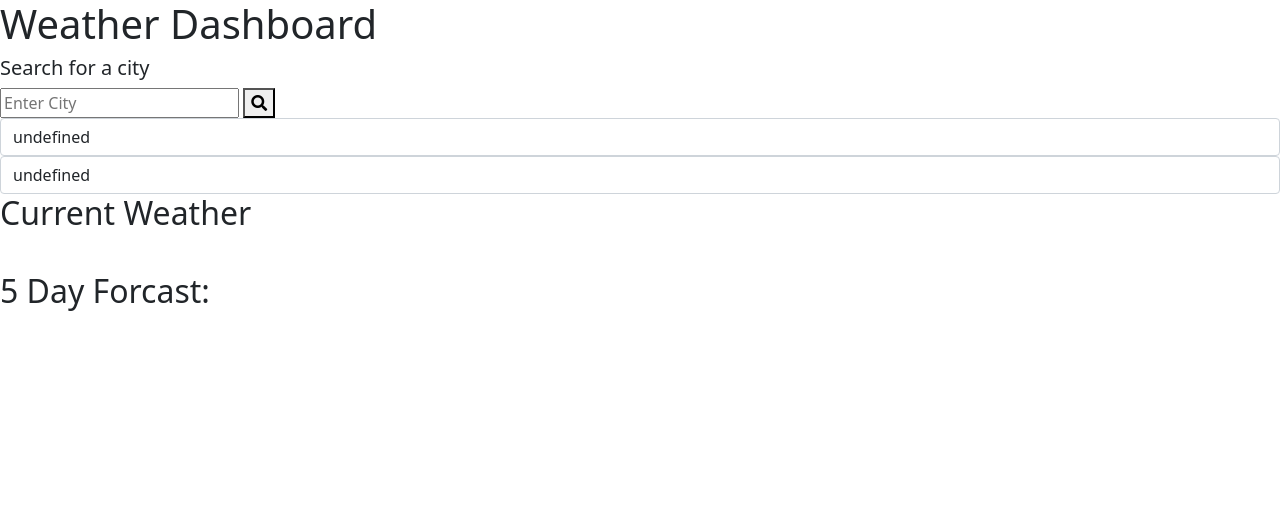
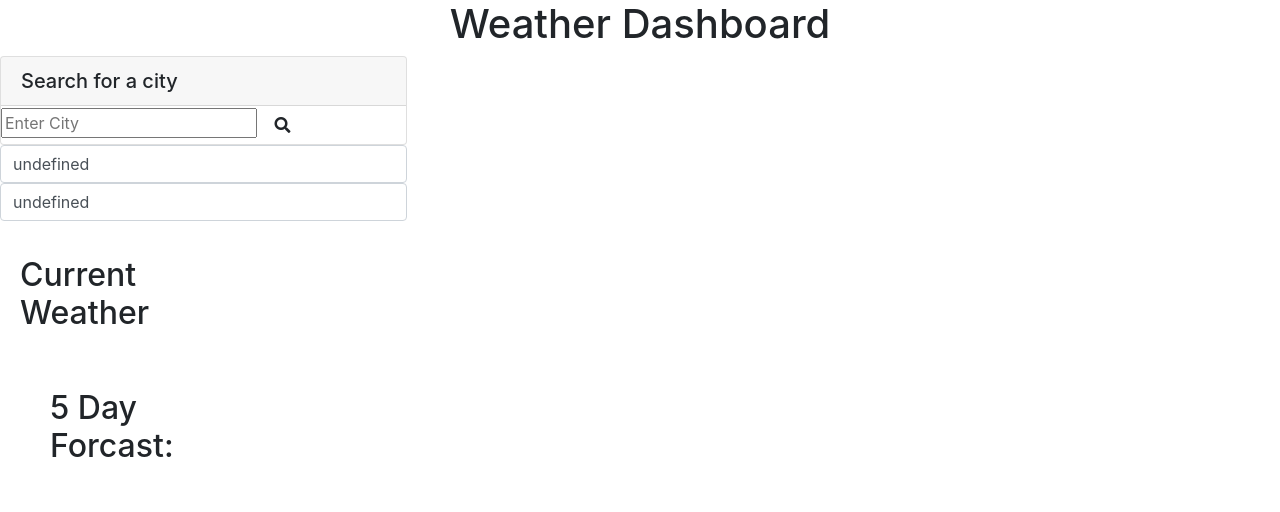
Before and after one commit to itsnestor/Weather_Dashboard, a plain HTML site: page index.html in a window 1280 px wide. Drawn offline with nearby package versions, Linux system fonts and the light colour scheme; no server answers.

Commit message:
syntax errors

```diff
--- a/assets/script.js
+++ b/assets/script.js
@@ -16,7 +16,7 @@ var currentUVIndex = $("#uvIndex");
 var history = JSON.parse(localStorage.getItem("cities")) || [];
 console.log(history)
 
-var formSubmit = function(event) {
+var formSubmit = function (event) {
     event.preventDefault();
 
     var city = cityInputEl.val();
@@ -34,13 +34,13 @@ var formSubmit = function(event) {
 }
 
 // fetch api to get current weather
-var currentWeather = function(city) {
+var currentWeather = function (city) {
     var url = `https://api.openweathermap.org/data/2.5/weather?q=${city}&appid=9c776d4121d225d158430a58d8ce793e&units=imperial`;
 
     fetch(url).then(function (response) {
         if (response.ok) {
             console.log(response);
-            return response.json().then(function(data) {
+            return response.json().then(function (data) {
                 console.log(data);
                 displayWeather(data, city);
             });
@@ -55,7 +55,7 @@ var fiveDayForcast = function (city) {
     fetch(url).then(function (response) {
         if (response.ok) {
             console.log(response);
-            return response.json().then(function(data) {
+            return response.json().then(function (data) {
                 console.log(data);
 
                 var fiveDayForcast = data.list;
@@ -73,12 +73,12 @@ var fiveDayForcast = function (city) {
 
 // fetch api for UV Index
 function displayUVIndex(lat, lon) {
-    var url = `http://api.openweathermap.org/data/2.5/uvi?lat=$(lat)&lon=$(lon)&appid=9c776d4121d225d158430a58d8ce793e`;
+    var url = `http://api.openweathermap.org/data/2.5/uvi?lat=${lat}&lon=${lon}&appid=9c776d4121d225d158430a58d8ce793e`;
 
     fetch(url).then(function (response) {
         if (response.ok) {
             console.log(response);
-            return reposnse.json().then(function(data) {
+            return response.json().then(function (data) {
                 console.log(data);
                 var uvIndexDisplayed = data.current.uvi;
                 currentUVIndex.text("UV Index: " + uvIndexDisplayed);
@@ -153,7 +153,7 @@ function previousCitiesSearched() {
     if (history.length === 6) {
         history.shift();
     }
-    for (let i=0; i<history.length; i++) {
+    for (let i=0; i < history.length; i++) {
         var oldCitySearch = document.createElement("input");
         oldCitySearch.setAttribute("type", "text");
         oldCitySearch.setAttribute("readonly", true);
--- a/assets/style.css
+++ b/assets/style.css
@@ -0,0 +1,3 @@
+.currentContainer {
+    padding:35px;
+}
--- a/index.html
+++ b/index.html
@@ -6,43 +6,63 @@
     <meta name="viewport" content="width=device-width, initial-scale=1.0" />
     <meta http-equiv ="X-UA-Compatible" content="ie=edge" />
     <title>Weather Dashboard</title>
-    <link href="https://cdn.jsdelivr.net/npm/bootstrap@5.0.0-beta2/dist/css/bootstrap.min.css" rel="stylesheet"
-        integrity="sha384-BmbxuPwQa2lc/FVzBcNJ7UAyJxM6wuqIj61tLrc4wSX0szH/Ev+nYRRuWlolflfl" crossorigin="anonymous" />
+    <link rel="stylesheet" href="https://stackpath.bootstrapcdn.com/bootstrap/4.3.1/css/bootstrap.min.css"
+        integrity="sha384-ggOyR0iXCbMQv3Xipma34MD+dH/1fQ784/j6cY/iJTQUOhcWr7x9JvoRxT2MZw1T" crossorigin="anonymous" />
     <link rel="stylesheet" href="https://cdnjs.cloudflare.com/ajax/libs/font-awesome/5.11.2/css/all.min.css" />
     <link rel="stylesheet" href="assets/style.css" />
 </head>
 
 <body>
-    <header>
+    <header class="hero text-center">
         <h1>Weather Dashboard</h1>
     </header>
 
-    <main>
+    <main class="row justify-space-between">
         <!--Search Section-->
-        <h5>Search for a city</h5>
+        <div class="searchBox col-4 col-md-4">
+            <div class="card">
+                <h5 class="card-header">Search for a city</h5>
                 <form id="cityForm">
                     <input type="text" id="searchCity" placeholder="Enter City" />
-            <button id="searchCityBtn" type="submit">
+                    <button id="searchCityBtn" type="submit" class="btn search-btn">
                         <i class="fas fa-search"></i>
                     </button>
                 </form>
+            </div>
 
             <!--Search History-->
-        <form id="cityHistory"></form>
+            <form id="cityHistory" class="list-group"></form>
 
             <!--Current Weather Info-->
+            <div class="currentContainer h-auto col-6 col-md-8">
+                <div class="row">
                     <h2>Current Weather</h2>
                     <h2 id="date"></h2>
-        <h2 id="currentForcast"></h2>
+                </div>
+                <div class="row">
+                    <h2 id="currentForcast" class="text-uppercase"></h2>
                     <img id="weatherIcon" src="">
+                </div>
+                <div class="row">
                     <h6 id="temperature"></h6>
+                </div>
+                <div class="row">
                     <h6 id="humidity"></h6>
+                </div>
+                <div class="row">
                     <h6 id="windSpeed"></h6>
+                </div>
+                <div class="row">
                     <h6 id="uvIndex"></h6>
+                </div>
 
                 <!--5 Day Forecast-->
+                <div class="container">
                     <h2>5 Day Forcast:</h2>
                     <div id="fiveDay"></div>
+                </div>
+            </div>
+        </div>
     </main>
 </body>
 
```
Lines whose indentation alone changed are shown as unchanged.
